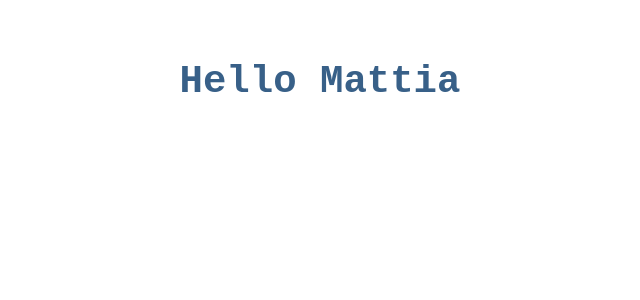
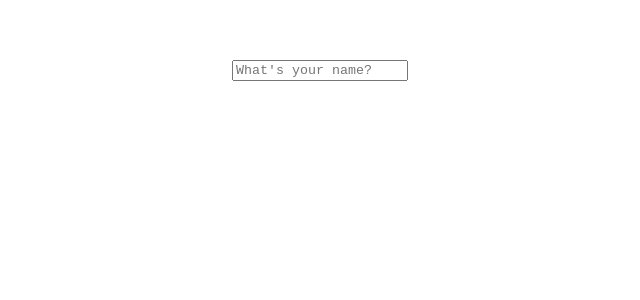
Before and after one commit to mattiamtzlr/Maturaarbeit-Prototypen, a Vue app: page / in a window 1280 px wide. Shown: the top 300 px of the page, without its empty margins (320-960 px from the left). Built offline with nearby package versions, Linux system fonts and the light colour scheme.

Commit message:
Kleine Demo von vue

```diff
--- a/src/App.vue
+++ b/src/App.vue
@@ -1,15 +1,39 @@
 <template>
-  <h1>Hello {{name}}</h1>
+  <h1 v-if="loggedIn">Hello {{name}}</h1>
+  <input
+    type="text"
+    v-else
+    placeholder="What's your name?"
+    v-model="nameInput"
+    @keyup.enter="saveName"
+  >
 </template>
 
 <script>
+import {ref, computed} from "vue";
 
 export default {
   name: 'App',
   components: {},
   setup() {
+    let name = ref(localStorage.getItem("username"));
+    // let loggedIn = true;
+    let loggedIn = computed(function () {
+      return name.value != null;
+    })
+
+    let nameInput = ref("");
+
+    function saveName() {
+      name.value = nameInput.value;
+      localStorage.setItem("username", name.value);
+    }
+
     return {
-      name: "Mattia",
+      name: name,
+      loggedIn,
+      nameInput,
+      saveName,
     }
   }
 }
@@ -27,4 +51,10 @@ export default {
 h1 {
   font-size: 3em;
 }
+::placeholder {
+  font-family: monospace;
+}
+input {
+  font-family: monospace;
+}
 </style>
```
